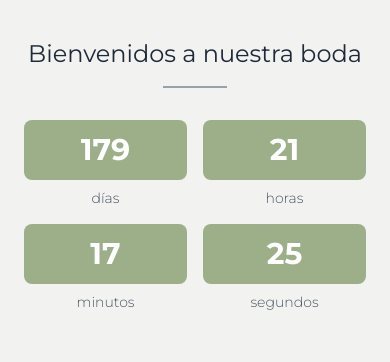
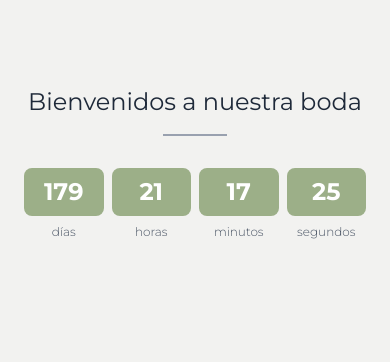
Before and after one commit to Pantera29/franysol2025, a Next.js app: page / in a window 390 px wide. Shown: the part 846-1208 px from the top of the page. Built offline with nearby package versions, Linux system fonts and the light colour scheme.

Commit message:
ajuste tamaño coundown

```diff
--- a/app/components/Countdown.tsx
+++ b/app/components/Countdown.tsx
@@ -63,43 +63,43 @@ const Countdown: React.FC = () => {
 
             {/* Countdown Timer - Días, Horas, Minutos y Segundos */}
             <div className="flex justify-center items-center">
-              <div className="grid grid-cols-2 md:grid-cols-4 gap-4 w-full max-w-2xl">
+              <div className="grid grid-cols-4 gap-2 md:gap-4 w-full max-w-2xl">
                 {/* Días */}
                 <div className="text-center">
-                  <div className="text-3xl md:text-4xl font-bold text-white mb-2 bg-suculenta rounded-lg px-4 py-3">
+                  <div className="text-2xl md:text-4xl font-bold text-white mb-2 bg-suculenta rounded-lg px-2 md:px-4 py-2 md:py-3">
                     {timeLeft.days}
                   </div>
-                  <div className="text-sm md:text-base text-gray-600 font-light">
+                  <div className="text-xs md:text-base text-gray-600 font-light">
                     {timeLeft.days === 1 ? 'día' : 'días'}
                   </div>
                 </div>
 
                 {/* Horas */}
                 <div className="text-center">
-                  <div className="text-3xl md:text-4xl font-bold text-white mb-2 bg-suculenta rounded-lg px-4 py-3">
+                  <div className="text-2xl md:text-4xl font-bold text-white mb-2 bg-suculenta rounded-lg px-2 md:px-4 py-2 md:py-3">
                     {timeLeft.hours}
                   </div>
-                  <div className="text-sm md:text-base text-gray-600 font-light">
+                  <div className="text-xs md:text-base text-gray-600 font-light">
                     {timeLeft.hours === 1 ? 'hora' : 'horas'}
                   </div>
                 </div>
 
                 {/* Minutos */}
                 <div className="text-center">
-                  <div className="text-3xl md:text-4xl font-bold text-white mb-2 bg-suculenta rounded-lg px-4 py-3">
+                  <div className="text-2xl md:text-4xl font-bold text-white mb-2 bg-suculenta rounded-lg px-2 md:px-4 py-2 md:py-3">
                     {timeLeft.minutes}
                   </div>
-                  <div className="text-sm md:text-base text-gray-600 font-light">
+                  <div className="text-xs md:text-base text-gray-600 font-light">
                     {timeLeft.minutes === 1 ? 'minuto' : 'minutos'}
                   </div>
                 </div>
 
                 {/* Segundos */}
                 <div className="text-center">
-                  <div className="text-3xl md:text-4xl font-bold text-white mb-2 bg-suculenta rounded-lg px-4 py-3">
+                  <div className="text-2xl md:text-4xl font-bold text-white mb-2 bg-suculenta rounded-lg px-2 md:px-4 py-2 md:py-3">
                     {timeLeft.seconds}
                   </div>
-                  <div className="text-sm md:text-base text-gray-600 font-light">
+                  <div className="text-xs md:text-base text-gray-600 font-light">
                     {timeLeft.seconds === 1 ? 'segundo' : 'segundos'}
                   </div>
                 </div>
```
